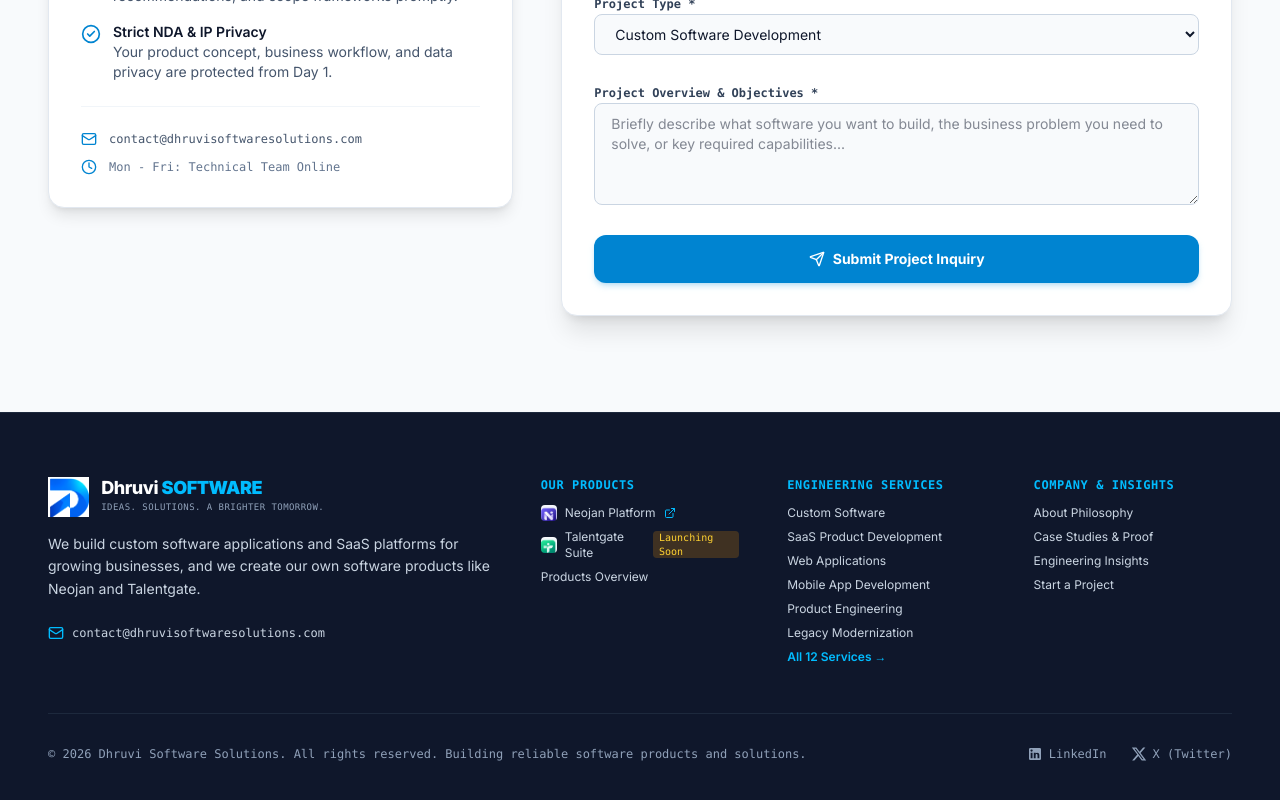
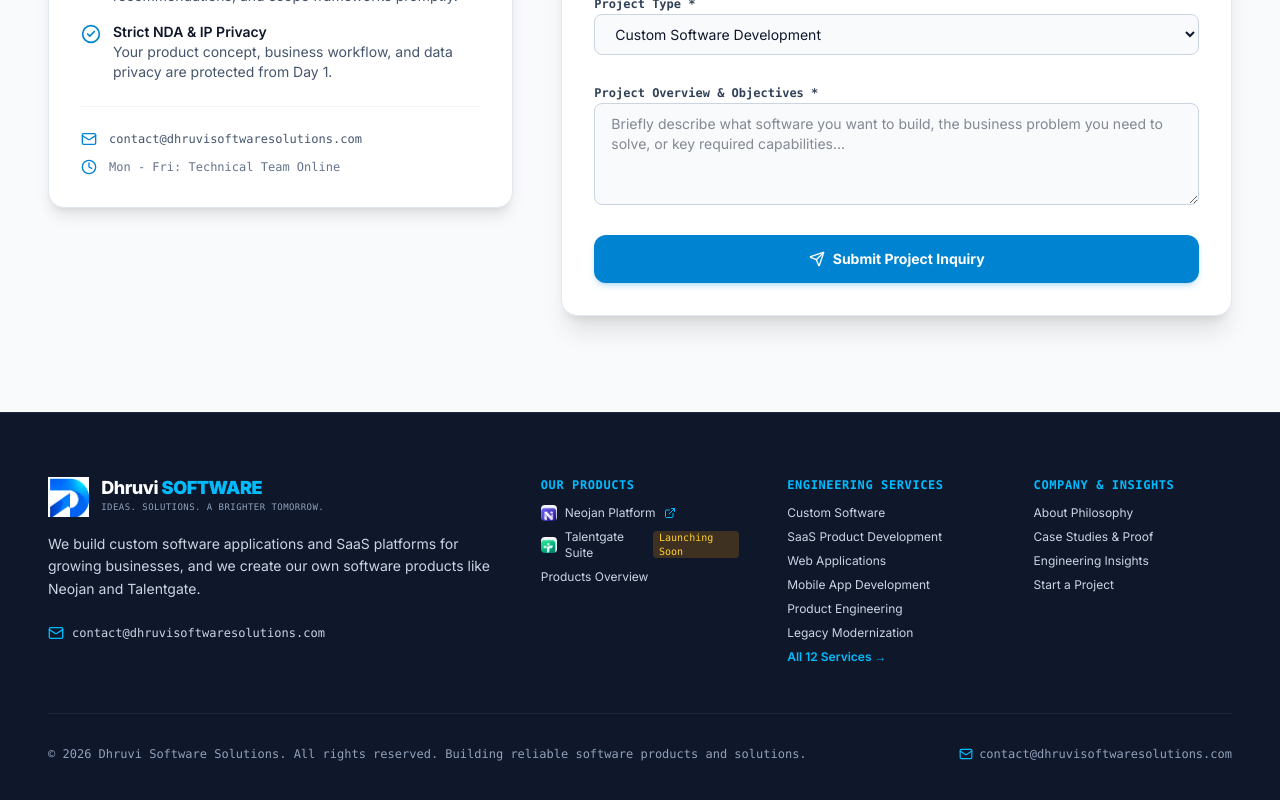
Before and after one commit to prathameshemaske/dhruvisoftware, a Next.js app: page / in a window 1280 px wide. Shown: the part 7975-8775 px from the top of the page. Built offline with nearby package versions, Linux system fonts and the light colour scheme.

Commit message:
Remove LinkedIn and X links, add contact email fallback in footer

```diff
--- a/src/components/Footer.tsx
+++ b/src/components/Footer.tsx
@@ -146,6 +146,7 @@
             © {new Date().getFullYear()} Dhruvi Software Solutions. All rights reserved. Building reliable software products and solutions.
           </div>
           <div className="flex items-center space-x-6">
+            {companyData.socialLinks.linkedin && (
               <a
                 href={companyData.socialLinks.linkedin}
                 target="_blank"
@@ -157,6 +158,8 @@
                 </svg>
                 <span>LinkedIn</span>
               </a>
+            )}
+            {companyData.socialLinks.twitter && (
               <a
                 href={companyData.socialLinks.twitter}
                 target="_blank"
@@ -168,6 +171,16 @@
                 </svg>
                 <span>X (Twitter)</span>
               </a>
+            )}
+            {!companyData.socialLinks.linkedin && !companyData.socialLinks.twitter && (
+              <a
+                href={`mailto:${companyData.email}`}
+                className="hover:text-sky-400 transition-colors flex items-center gap-1.5"
+              >
+                <Mail className="h-3.5 w-3.5 text-sky-400" />
+                <span>{companyData.email}</span>
+              </a>
+            )}
           </div>
         </div>
       </div>
--- a/src/components/JsonLd.tsx
+++ b/src/components/JsonLd.tsx
@@ -32,10 +32,6 @@
     email: "contact@dhruvisoftwaresolutions.com",
     contactType: "customer service",
   },
-  sameAs: [
-    "https://linkedin.com/company/dhruvi-software-solutions",
-    "https://twitter.com/dhruvisoftware",
-  ],
 };
 
 export const websiteJsonLd = {
--- a/src/data/companyData.ts
+++ b/src/data/companyData.ts
@@ -30,8 +30,8 @@
   phone: "Available upon request",
   address: "Maharashtra, India",
   socialLinks: {
-    linkedin: "https://linkedin.com/company/dhruvi-software-solutions",
-    twitter: "https://twitter.com/dhruvisoftware",
+    linkedin: "",
+    twitter: "",
   },
   metrics: [
     { value: "2+", label: "In-House Products", subtext: "Neojan & Talentgate" },
```
Lines whose indentation alone changed are shown as unchanged.
